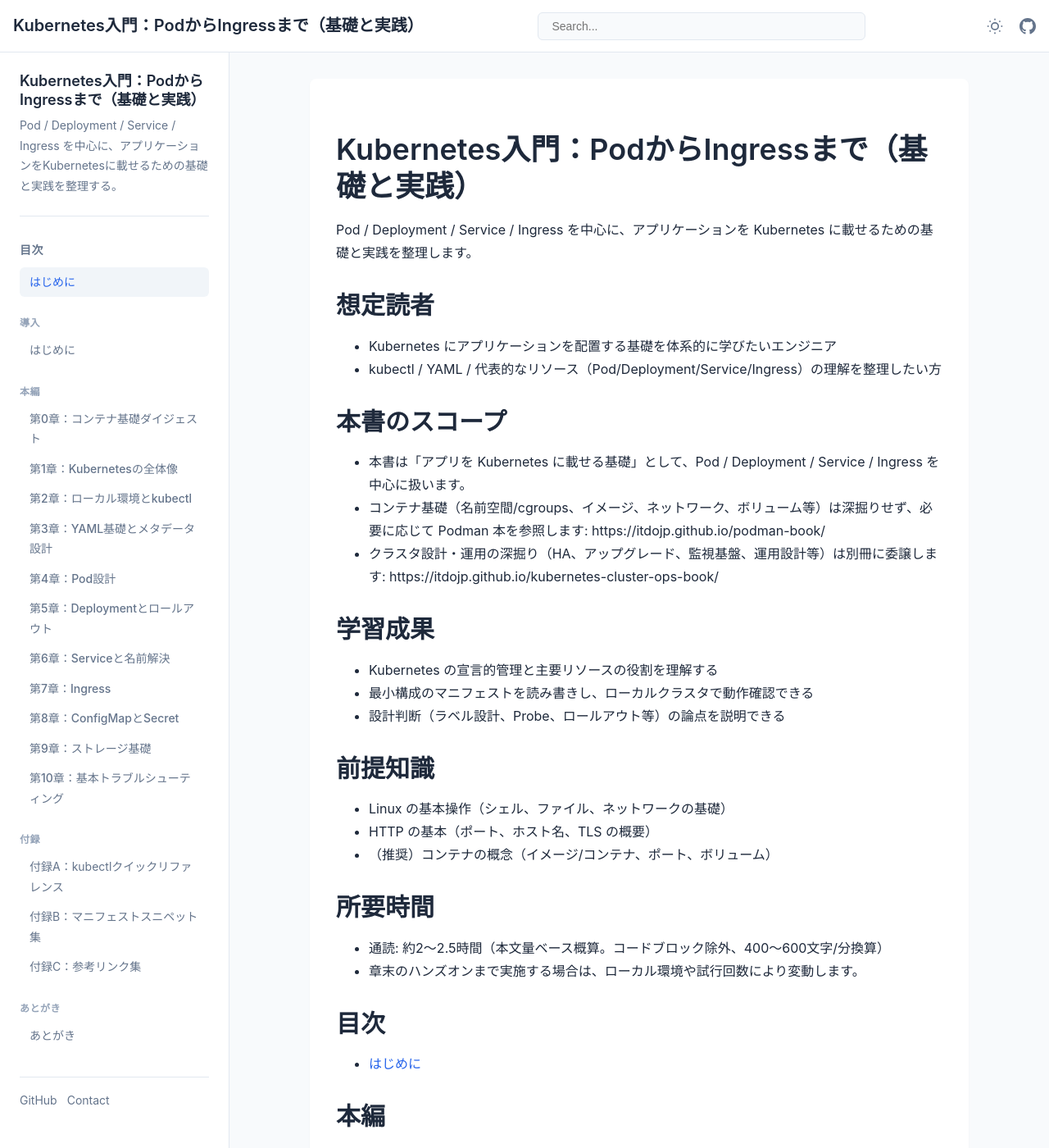
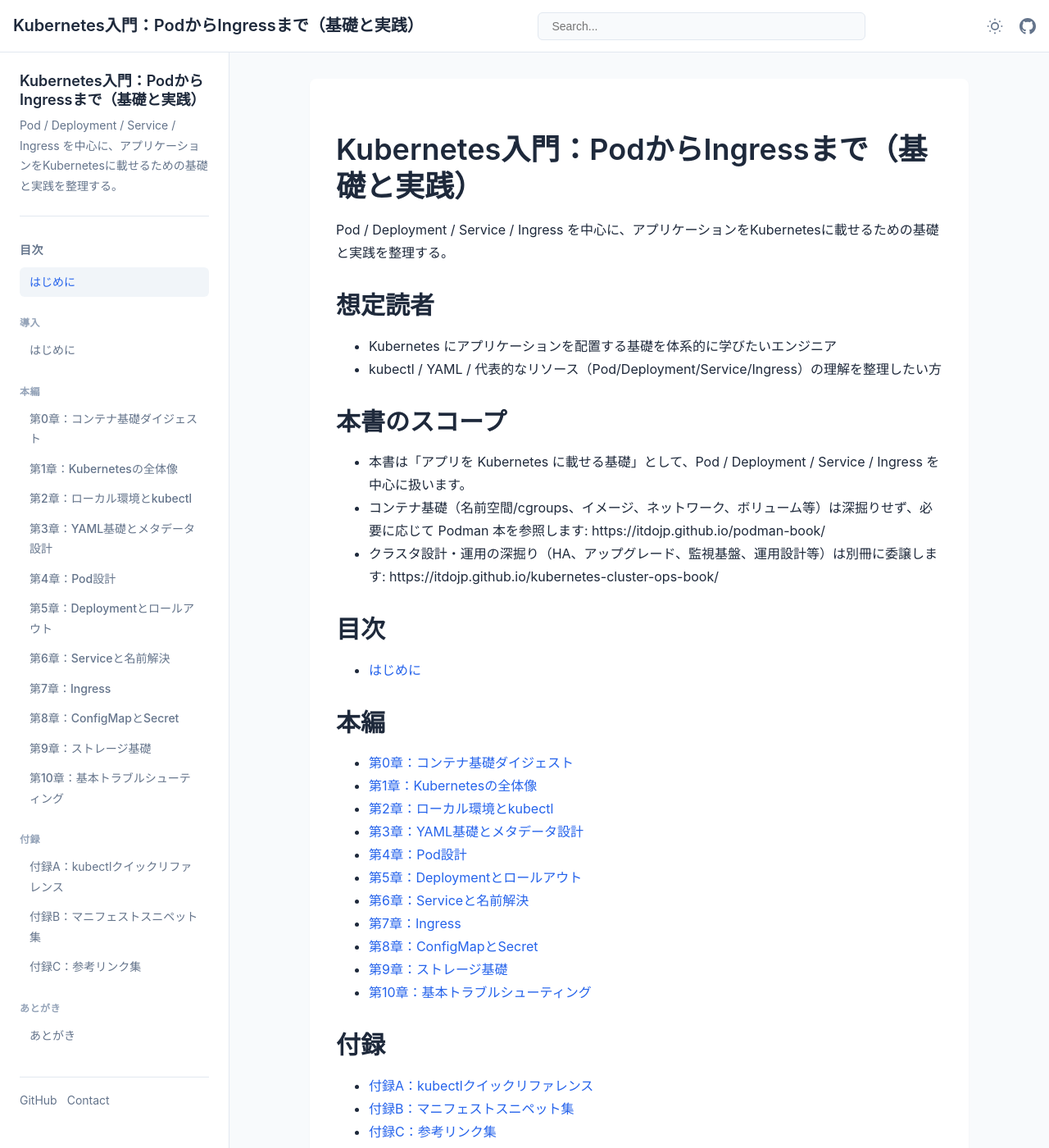
Before and after one commit to itdojp/kubernetes-basics-book, a Jekyll site: the page built from docs/index.md, in a window 1280 px wide and 1400 px high. Shown: the whole window at 82% size. Built offline with Jekyll 4.4.1, drawn with Linux system fonts in a browser that asks for light colours; some of the changed text lies outside the part shown.

Commit message:
Refine Kubernetes top-page guidance

```diff
--- a/docs/index.md
+++ b/docs/index.md
@@ -6,7 +6,7 @@ permalink: /
 ---
 # Kubernetes入門：PodからIngressまで（基礎と実践）
 
-Pod / Deployment / Service / Ingress を中心に、アプリケーションを Kubernetes に載せるための基礎と実践を整理します。
+Pod / Deployment / Service / Ingress を中心に、アプリケーションをKubernetesに載せるための基礎と実践を整理する。
 
 ## 想定読者
 - Kubernetes にアプリケーションを配置する基礎を体系的に学びたいエンジニア
@@ -16,20 +16,6 @@ Pod / Deployment / Service / Ingress を中心に、アプリケーションを
 - 本書は「アプリを Kubernetes に載せる基礎」として、Pod / Deployment / Service / Ingress を中心に扱います。
 - コンテナ基礎（名前空間/cgroups、イメージ、ネットワーク、ボリューム等）は深掘りせず、必要に応じて Podman 本を参照します: https://itdojp.github.io/podman-book/
 - クラスタ設計・運用の深掘り（HA、アップグレード、監視基盤、運用設計等）は別冊に委譲します: https://itdojp.github.io/kubernetes-cluster-ops-book/
-
-## 学習成果
-- Kubernetes の宣言的管理と主要リソースの役割を理解する
-- 最小構成のマニフェストを読み書きし、ローカルクラスタで動作確認できる
-- 設計判断（ラベル設計、Probe、ロールアウト等）の論点を説明できる
-
-## 前提知識
-- Linux の基本操作（シェル、ファイル、ネットワークの基礎）
-- HTTP の基本（ポート、ホスト名、TLS の概要）
-- （推奨）コンテナの概念（イメージ/コンテナ、ポート、ボリューム）
-
-## 所要時間
-- 通読: 約2〜2.5時間（本文量ベース概算。コードブロック除外、400〜600文字/分換算）
-- 章末のハンズオンまで実施する場合は、ローカル環境や試行回数により変動します。
 
 ## 目次
 - [はじめに](introduction/)
@@ -54,8 +40,4 @@ Pod / Deployment / Service / Ingress を中心に、アプリケーションを
 - [付録B：マニフェストスニペット集](appendices/appendix-b/)
 - [付録C：参考リンク集](appendices/appendix-c/)
 
-## あとがき
 - [あとがき](afterword/)
-
-## ライセンス
-本書は CC BY-NC-SA 4.0 で公開されています。商用利用は別途契約が必要です。
```
Also changed, not shown: docs/introduction/index.md (+5 -6 lines).
